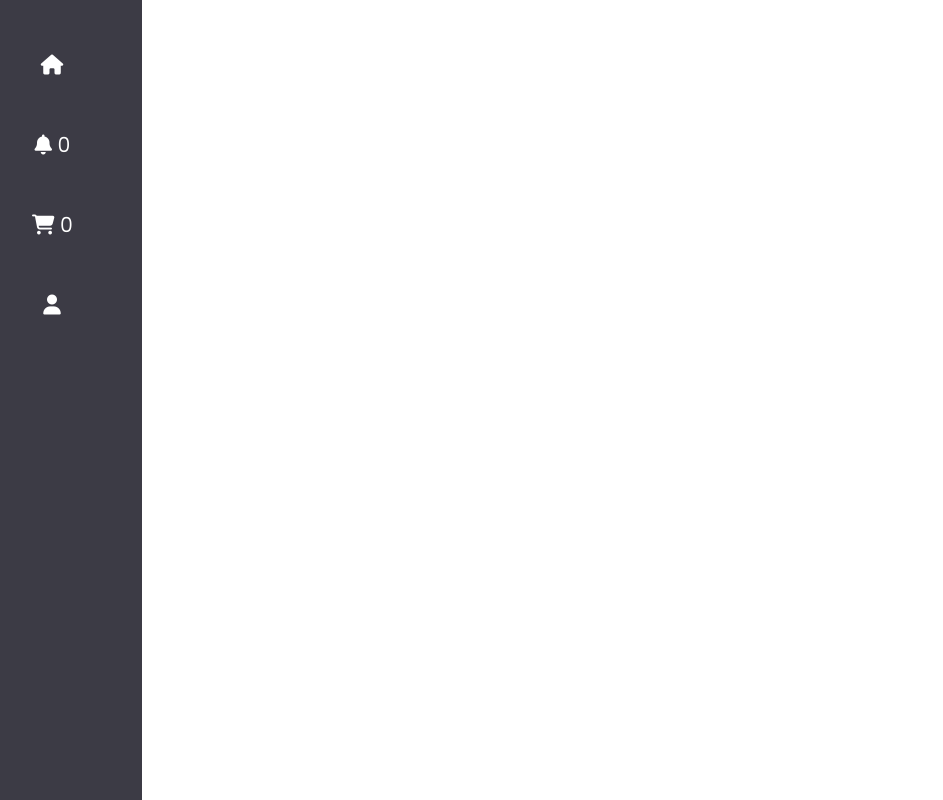
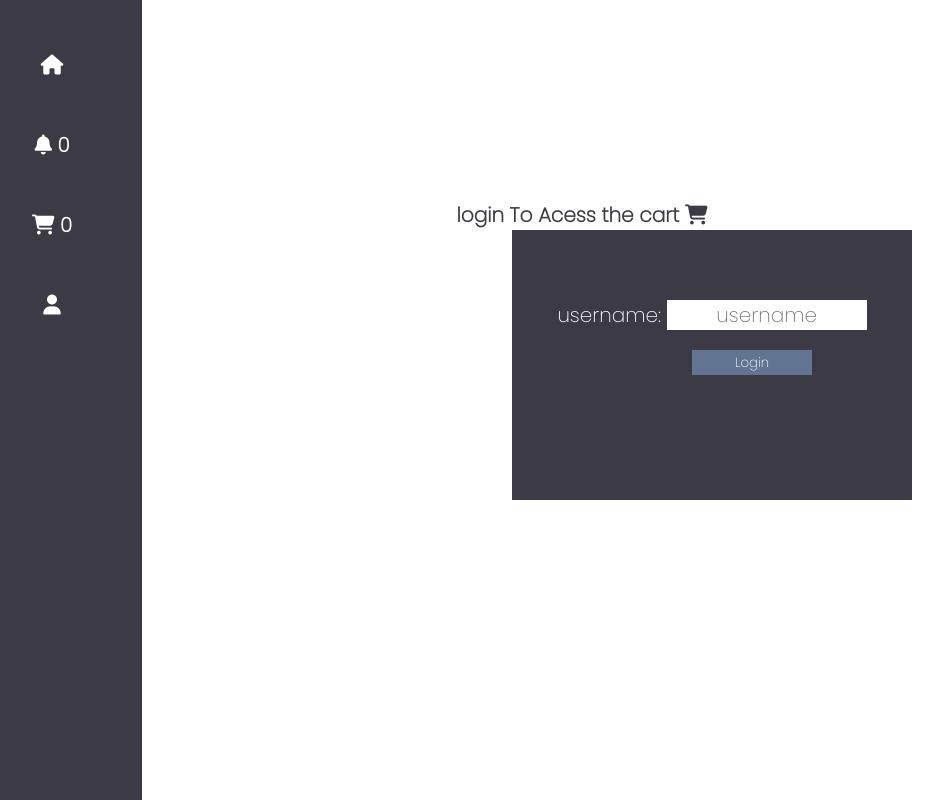
Before and after one commit to anandhu-as/shopping-cart, a React (Vite) app: page /login in a window 1280 px wide. Before the commit this address had no page. Shown: the whole page, without its empty margins (58-1001 px from the left). Built offline with nearby package versions, Linux system fonts and the light colour scheme.

Commit message:
added login section

```diff
--- a/src/App.jsx
+++ b/src/App.jsx
@@ -4,19 +4,32 @@ import Cart from "./Components/Cart/Cart";
 import NavBar from "./Components/NavBar/NavBar";
 import Product from "./Components/Products/Product";
 import Notification from "./Components/Notification/Notification";
+import Login from "./Components/Login/Login";
+import { AuthProvider } from "./Auth/Auth";
+import RequiredAuth from "./Components/Login/RequiredAuth";
 const App = () => {
   return (
+    <AuthProvider>
       <div>
         {/* Routes */}
         <BrowserRouter>
           <NavBar />
           <Routes>
             <Route path="/" element={<Product />} />
-          <Route path="/cart" element={<Cart />} />
+            <Route
+              path="/cart"
+              element={
+                <RequiredAuth>
+                  <Cart />
+                </RequiredAuth>
+              }
+            />
             <Route path="/notifications" element={<Notification />} />
+            <Route path="/login" element={<Login />} />
           </Routes>
         </BrowserRouter>
       </div>
+    </AuthProvider>
   );
 };
 
--- /dev/null
+++ b/src/Auth/Auth.jsx
@@ -0,0 +1,19 @@
+import { createContext, useContext, useState } from "react";
+const AuthContext = createContext(null);
+export const AuthProvider = ({ children }) => {
+  const [user, setUser] = useState(null);
+  const login = (user) => {
+    setUser(user);
+  };
+  const logout = () => {
+    setUser(null);
+  };
+  return (
+    <AuthContext.Provider value={{ user, login, logout }}>
+      {children}
+    </AuthContext.Provider>
+  );
+};
+export const useAuth = () => {
+  return useContext(AuthContext);
+};
--- a/src/Components/Cart/CartItem.jsx
+++ b/src/Components/Cart/CartItem.jsx
@@ -6,12 +6,21 @@ import {
   removeItem,
 } from "../../Redux/features/CartSlice";
 import { useDispatch } from "react-redux";
+import { useAuth } from "../../Auth/Auth";
 
 const CartItem = ({ cartItems, totalAmount }) => {
   const dispatch = useDispatch();
+  const auth = useAuth();
+  const handleLogout = () => {
+    auth.logout();
+  };
   return (
     <>
       <div>
+        <h2 className="user">Welcome user: {auth.user}</h2>
+        <button className="logout" onClick={handleLogout}>
+          Logut
+        </button>
         {cartItems.length == 0 && <h4 className="empty">Cart is Empty</h4>}
         {cartItems.map((item, id) => {
           return (
--- /dev/null
+++ b/src/Components/Login/Login.jsx
@@ -0,0 +1,39 @@
+import React, { useContext, useState } from "react";
+import { useAuth } from "../../Auth/Auth";
+import { useNavigate } from "react-router-dom";
+import "../../Styles/Login/Login.css";
+import { Link } from "react-router-dom";
+const Login = () => {
+  const [user, setUser] = useState("");
+  const Auth = useAuth();
+  const navigate = useNavigate();
+  const handleLogin = () => {
+    Auth.login(user);
+    navigate("/cart");
+  };
+  return (
+    <>
+      <div className="box">
+        <h6 className="message">
+          login To Acess the cart <i className="fa-solid fa-cart-shopping"></i>
+        </h6>
+      </div>
+
+      <div className="login-container">
+        <h1>{Auth.user}</h1>
+        <label>
+          username:{" "}
+          <input
+            className="input"
+            type="text"
+            placeholder="username"
+            onChange={(e) => setUser(e.target.value)}
+          />
+        </label>
+        <button onClick={handleLogin}>Login</button>
+      </div>
+    </>
+  );
+};
+
+export default Login;
--- /dev/null
+++ b/src/Components/Login/RequiredAuth.jsx
@@ -0,0 +1,13 @@
+import React from "react";
+import { useAuth } from "../../Auth/Auth";
+import { Navigate } from "react-router-dom";
+
+const RequiredAuth = ({ children }) => {
+  const auth = useAuth();
+  if (!auth.user) {
+    return <Navigate to="/login" />;
+  }
+  return <div>{children}</div>;
+};
+
+export default RequiredAuth;
--- a/src/Components/NavBar/NavBar.jsx
+++ b/src/Components/NavBar/NavBar.jsx
@@ -2,7 +2,9 @@ import React from "react";
 import "../../Styles/NavBar/NavBar.css";
 import { useSelector } from "react-redux";
 import { Link } from "react-router-dom";
+import { useAuth } from "../../Auth/Auth";
 const NavBar = () => {
+  const auth = useAuth();
   const { productCount } = useSelector((state) => state.cart);
   return (
     <div className="navbar">
@@ -23,11 +25,13 @@ const NavBar = () => {
           <i className="fa-solid fa-cart-shopping"></i> {productCount}
         </h4>
       </Link>
-      <Link>
-        <h4>
-          <i className="fa-solid fa-user"></i>
-        </h4>
-      </Link>
+      {!auth.user && (
+        <Link to="/login">
+          <h4>
+            <i className="fa-solid fa-user"></i>
+          </h4>
+        </Link>
+      )}
     </div>
   );
 };
--- a/src/Components/Notification/Notification.jsx
+++ b/src/Components/Notification/Notification.jsx
@@ -2,12 +2,14 @@ import React from "react";
 import { useSelector } from "react-redux";
 import "../../Styles/Notification/Notification.css";
 import { Link } from "react-router-dom";
+import { useAuth } from "../../Auth/Auth";
 const Notification = () => {
   const { cartItems, productCount } = useSelector((state) => state.cart);
-
+const auth=useAuth()
   return (
     <div className="message-container">
-      {cartItems.length == 0 && <h5>no notifications</h5>}
+      {cartItems.length == 0 && auth.user == null ?  <h5>no notifications</h5> :''}
+      {auth.user && <h5>{auth.user } just logged in</h5>}
       {cartItems.map((item) => {
         return (
           <div key={item.id}>
--- a/src/Data/Product.js
+++ b/src/Data/Product.js
@@ -11,7 +11,7 @@ export const items = [
   {
     id: 2,
     productName: "DenimJacket",
-    price: 20,
+    price: 18,
     productdesc: "MONTREZ Full Sleeve Men Denim Jacket",
     productImage:
       "https://encrypted-tbn0.gstatic.com/images?q=tbn:ANd9GcRwjHYXFdBcJ3cwvdlAjVgzksqjkLeUsc542A&usqp=CAU",
@@ -36,7 +36,7 @@ export const items = [
   {
     id: 5,
     productName: "Men's T-Shirt",
-    price: 19.99,
+    price: 22,
     productImage:
       "https://5.imimg.com/data5/SELLER/Default/2021/10/ZW/ND/GB/140142552/whatsapp-image-2021-10-23-at-4-32-31-pm-1024x1024-500x500.jpg",
   },
--- a/src/Styles/Cart/Cart.css
+++ b/src/Styles/Cart/Cart.css
@@ -62,3 +62,16 @@ a {
 .dec {
   font-size: 30px;
 }
+.user{
+  text-align: center;
+}
+.logout{
+  margin-left: 1000px;
+  width: 150px;
+  background-color: rgb(175, 121, 121);
+  border: #fff;
+  cursor: pointer;
+  height: 30px;
+  color: #fff;
+
+}
--- /dev/null
+++ b/src/Styles/Login/Login.css
@@ -0,0 +1,43 @@
+.login-container {
+  width: 400px;
+  height: 200px;
+  background-color: #3c3b45;
+  padding-top: 70px;
+  margin-left: 570px;
+  text-align: center;
+}
+.login-container label {
+  color: #fff;
+  font-size: 20px;
+}
+.login-container input {
+  width: 200px;
+  border: none;
+  color: #3c3b45;
+  text-align: center;
+  outline: none;
+  height: 30px;
+  font-size: 20px;
+}
+
+.login-container button {
+  width: 120px;
+  margin-top: 20px;
+  margin-left: 80px;
+  background-color: rgb(97, 117, 146);
+  border: none;
+  outline: #3c3b45;
+  color: #fff;
+  height: 25px;
+  cursor: pointer;
+}
+.login-container button:hover {
+  background-color: #fff;
+  color: #111;
+}
+.box {
+  font-size: 30px;
+  padding-top: 200px;
+  color: #3c3b45;
+  text-align: center;
+}
```
Lines whose indentation alone changed are shown as unchanged.
